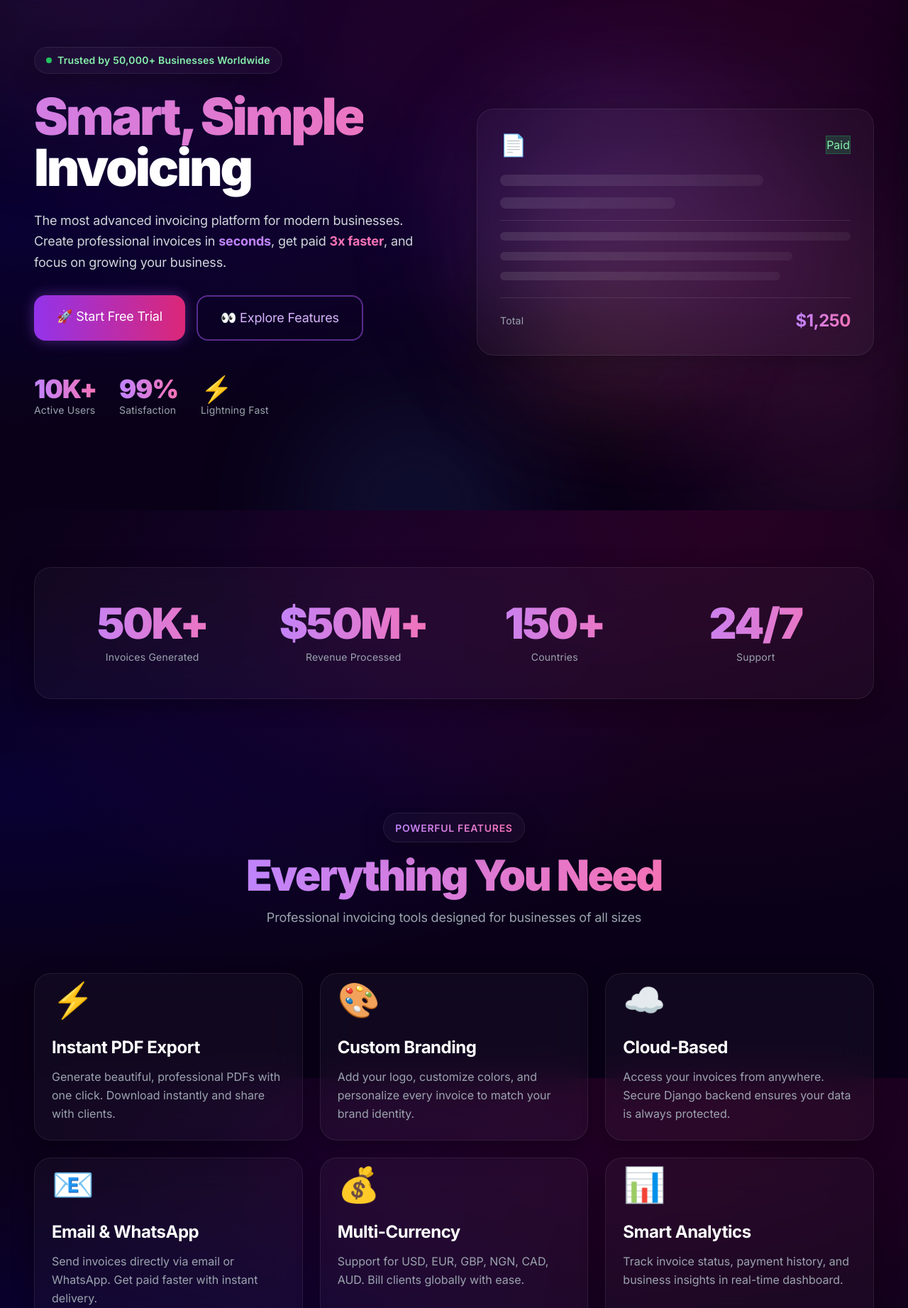
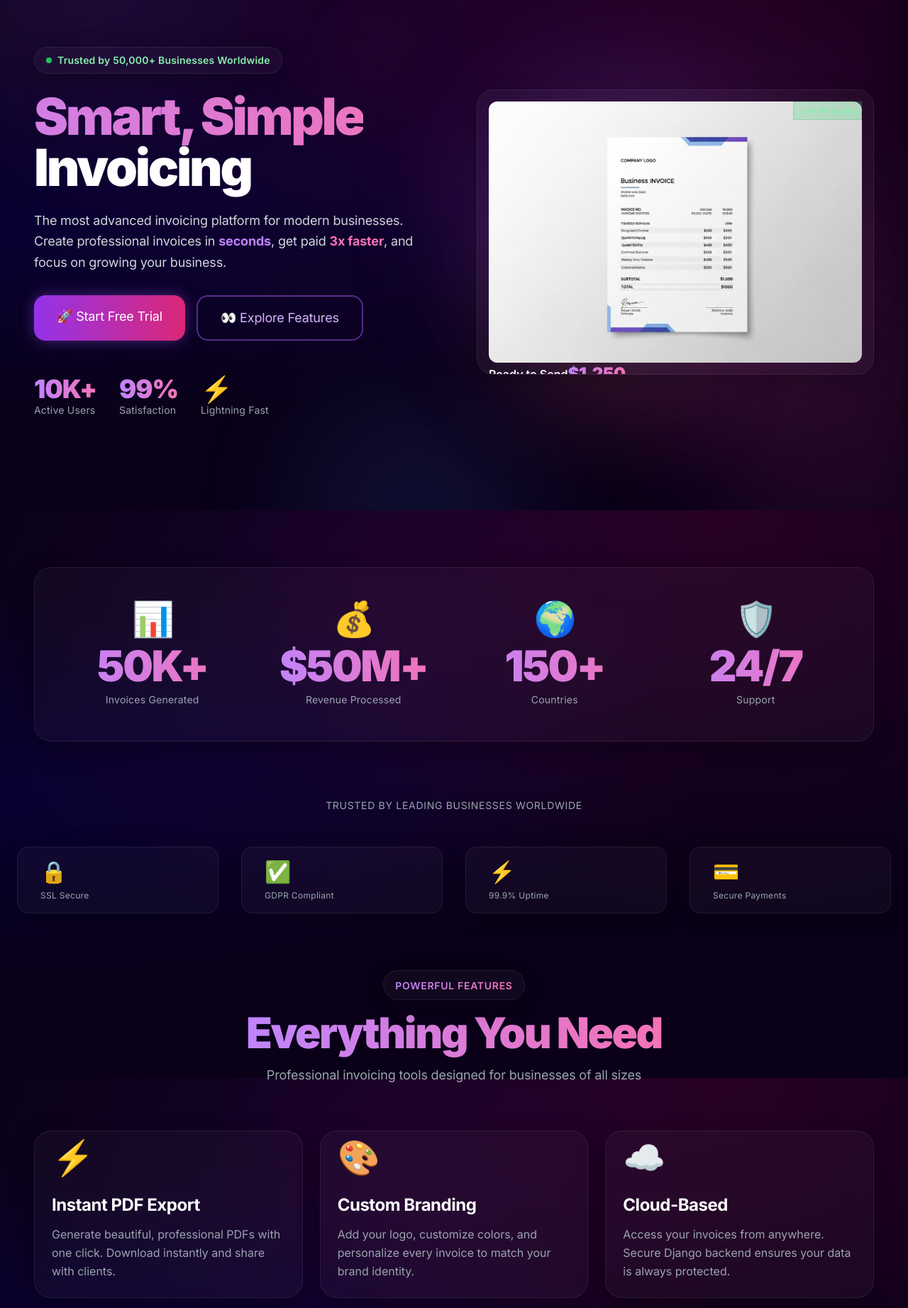
Before and after one commit to goldenjeffempire/smart-invoice, a Django app: page / in a window 1280 px wide. Shown: the part 81-1924 px from the top of the page at 71% size. Run offline with Django 5.2, Linux system fonts and the light colour scheme; some libraries are stand-ins or nearby versions.

Commit message:
Update the platform's visual appeal and user experience with new design elements
Modify UI components and templates to enhance visual appeal, introduce an animated gradient background, and update the invoice preview section. Adjust the build script to defer database migrations to the pre-deploy phase and configure render.yaml to execute migrations and cache table creation during pre-deploy.

Replit-Commit-Author: Agent
Replit-Commit-Session-Id: d601d709-abb9-419c-831b-1f3e75b95b9c
Replit-Commit-Checkpoint-Type: intermediate_checkpoint
Replit-Commit-Screenshot-Url: https://storage.googleapis.com/screenshot-production-us-central1/495f6588-9ede-43e1-baba-a6dcdcfc9f45/d601d709-abb9-419c-831b-1f3e75b95b9c/KOK7UIL

```diff
--- a/invoices/static/css/input.css
+++ b/invoices/static/css/input.css
@@ -532,6 +532,10 @@
     @apply py-20 px-6;
   }
 
+  .section-sm {
+    @apply py-12 px-6;
+  }
+
   .section-lg {
     @apply py-32 px-6;
   }
--- a/invoices/templates/invoices/landing.html
+++ b/invoices/templates/invoices/landing.html
@@ -159,23 +159,23 @@
               <!-- Glow Effect -->
               <div class="absolute inset-0 bg-gradient-primary opacity-20 blur-[100px] rounded-full"></div>
 
-              <!-- Mock Invoice Card -->
-              <div class="relative glass-card p-8 hover-lift">
-                <div class="flex items-center justify-between mb-6">
-                  <div class="text-3xl">📄</div>
-                  <span class="badge-success">Paid</span>
-                </div>
-                <div class="space-y-4 mb-6">
-                  <div class="skeleton h-4 w-3/4 rounded-lg"></div>
-                  <div class="skeleton h-4 w-1/2 rounded-lg"></div>
-                  <div class="h-px bg-white/10 my-4"></div>
-                  <div class="skeleton h-3 w-full rounded-lg"></div>
-                  <div class="skeleton h-3 w-5/6 rounded-lg"></div>
-                  <div class="skeleton h-3 w-4/5 rounded-lg"></div>
-                </div>
-                <div class="flex items-center justify-between pt-4 border-t border-white/10">
-                  <span class="text-gray-400 text-sm">Total</span>
-                  <span class="text-2xl font-bold gradient-text">$1,250</span>
+              <!-- Professional Invoice Preview -->
+              <div class="relative glass-card p-4 hover-lift overflow-hidden">
+                <div class="absolute top-4 right-4 badge-success z-10">Live Preview</div>
+                <img
+                  src="{% static 'images/Professional_invoice_document_mockup_a674a143.png' %}"
+                  alt="Professional Invoice Document Preview showing itemized services and payment details"
+                  class="w-full h-auto rounded-xl shadow-2xl"
+                  width="600"
+                  height="800"
+                  fetchpriority="high"
+                />
+                <div class="absolute inset-0 bg-gradient-to-t from-[#0a0118]/80 via-transparent to-transparent"></div>
+                <div class="absolute bottom-6 left-6 right-6">
+                  <div class="flex items-center justify-between">
+                    <span class="text-white font-semibold">Ready to Send</span>
+                    <span class="text-2xl font-black gradient-text">$1,250</span>
+                  </div>
                 </div>
               </div>
             </div>
@@ -187,24 +187,59 @@
     <!-- Stats Section -->
     <section class="section scroll-reveal">
       <div class="container-custom">
-        <div class="glass-card p-8 lg:p-12 hover-glow">
-          <div class="grid grid-cols-2 lg:grid-cols-4 gap-8 lg:gap-12 text-center">
-            <div class="hover-lift cursor-pointer">
+        <div class="glass-card p-8 lg:p-12 hover-glow relative overflow-hidden">
+          <!-- Animated Background Glow -->
+          <div class="absolute inset-0 bg-gradient-to-br from-primary-500/10 via-secondary-500/10 to-blue-500/10 animate-gradient-xy"></div>
+
+          <div class="relative z-10 grid grid-cols-2 lg:grid-cols-4 gap-8 lg:gap-12 text-center">
+            <div class="hover-lift cursor-pointer group">
+              <div class="text-5xl mb-3 transition-transform group-hover:scale-110">📊</div>
               <div class="text-4xl lg:text-6xl font-black gradient-text mb-2">50K+</div>
               <div class="text-sm text-gray-400">Invoices Generated</div>
             </div>
-            <div class="hover-lift cursor-pointer">
+            <div class="hover-lift cursor-pointer group">
+              <div class="text-5xl mb-3 transition-transform group-hover:scale-110">💰</div>
               <div class="text-4xl lg:text-6xl font-black gradient-text mb-2">$50M+</div>
               <div class="text-sm text-gray-400">Revenue Processed</div>
             </div>
-            <div class="hover-lift cursor-pointer">
+            <div class="hover-lift cursor-pointer group">
+              <div class="text-5xl mb-3 transition-transform group-hover:scale-110">🌍</div>
               <div class="text-4xl lg:text-6xl font-black gradient-text mb-2">150+</div>
               <div class="text-sm text-gray-400">Countries</div>
             </div>
-            <div class="hover-lift cursor-pointer">
+            <div class="hover-lift cursor-pointer group">
+              <div class="text-5xl mb-3 transition-transform group-hover:scale-110">🛡️</div>
               <div class="text-4xl lg:text-6xl font-black gradient-text mb-2">24/7</div>
               <div class="text-sm text-gray-400">Support</div>
             </div>
+          </div>
+        </div>
+      </div>
+    </section>
+
+    <!-- Trust Badges Section -->
+    <section class="section-sm scroll-reveal">
+      <div class="container-custom">
+        <div class="text-center mb-12">
+          <p class="text-sm text-gray-400 uppercase tracking-wider mb-6">Trusted by Leading Businesses Worldwide</p>
+        </div>
+        <div class="grid grid-cols-2 md:grid-cols-4 gap-8 items-center justify-items-center opacity-50">
+          <!-- Trust Badge Icons -->
+          <div class="glass-subtle px-8 py-4 rounded-2xl hover-lift">
+            <div class="text-3xl">🔒</div>
+            <div class="text-xs text-gray-400 mt-2">SSL Secure</div>
+          </div>
+          <div class="glass-subtle px-8 py-4 rounded-2xl hover-lift">
+            <div class="text-3xl">✅</div>
+            <div class="text-xs text-gray-400 mt-2">GDPR Compliant</div>
+          </div>
+          <div class="glass-subtle px-8 py-4 rounded-2xl hover-lift">
+            <div class="text-3xl">⚡</div>
+            <div class="text-xs text-gray-400 mt-2">99.9% Uptime</div>
+          </div>
+          <div class="glass-subtle px-8 py-4 rounded-2xl hover-lift">
+            <div class="text-3xl">💳</div>
+            <div class="text-xs text-gray-400 mt-2">Secure Payments</div>
           </div>
         </div>
       </div>
@@ -305,16 +340,16 @@
         <div class="relative max-w-5xl mx-auto mb-12">
           <div class="glass-card p-8 lg:p-12" id="demoCarousel">
             <!-- Demo Step Indicator -->
-            <div class="flex items-center justify-center gap-2 mb-8">
-              <button class="demo-dot active" data-step="0" aria-label="Step 1: Fill Details"></button>
-              <button class="demo-dot" data-step="1" aria-label="Step 2: Generate Invoice"></button>
-              <button class="demo-dot" data-step="2" aria-label="Step 3: Send & Get Paid"></button>
+            <div class="flex items-center justify-center gap-2 mb-8" role="tablist" aria-label="Invoice creation steps">
+              <button id="demo-step-0" class="demo-dot active" data-step="0" role="tab" aria-label="Step 1: Fill Details" aria-selected="true" tabindex="0"></button>
+              <button id="demo-step-1" class="demo-dot" data-step="1" role="tab" aria-label="Step 2: Generate Invoice" aria-selected="false" tabindex="-1"></button>
+              <button id="demo-step-2" class="demo-dot" data-step="2" role="tab" aria-label="Step 3: Send & Get Paid" aria-selected="false" tabindex="-1"></button>
             </div>
 
             <!-- Demo Slides -->
-            <div class="demo-slides-container relative min-h-[400px]">
+            <div class="demo-slides-container relative min-h-[400px]" role="tabpanel" aria-live="polite">
               <!-- Slide 1: Fill Details -->
-              <div class="demo-slide active" data-slide="0">
+              <div class="demo-slide active" data-slide="0" role="tabpanel" aria-labelledby="demo-step-0">
                 <div class="grid lg:grid-cols-2 gap-8 items-center">
                   <div class="order-2 lg:order-1">
                     <div class="w-16 h-16 rounded-2xl bg-gradient-to-br from-primary-500 to-purple-600 flex items-center justify-center text-3xl mb-6 shadow-glow">
@@ -340,41 +375,18 @@
                     </ul>
                   </div>
                   <div class="order-1 lg:order-2">
-                    <!-- Mockup Form -->
-                    <div class="glass-strong p-6 rounded-2xl">
-                      <div class="space-y-4">
-                        <div>
-                          <div class="skeleton h-3 w-24 rounded mb-2"></div>
-                          <div class="glass-input p-3 rounded-xl">
-                            <div class="skeleton h-4 w-3/4 rounded"></div>
-                          </div>
-                        </div>
-                        <div>
-                          <div class="skeleton h-3 w-32 rounded mb-2"></div>
-                          <div class="glass-input p-3 rounded-xl">
-                            <div class="skeleton h-4 w-1/2 rounded"></div>
-                          </div>
-                        </div>
-                        <div class="grid grid-cols-2 gap-4">
-                          <div>
-                            <div class="skeleton h-3 w-20 rounded mb-2"></div>
-                            <div class="glass-input p-3 rounded-xl">
-                              <div class="skeleton h-4 w-16 rounded"></div>
-                            </div>
-                          </div>
-                          <div>
-                            <div class="skeleton h-3 w-20 rounded mb-2"></div>
-                            <div class="glass-input p-3 rounded-xl">
-                              <div class="skeleton h-4 w-20 rounded"></div>
-                            </div>
-                          </div>
-                        </div>
-                        <div class="pt-4">
-                          <div class="btn-primary w-full opacity-60 pointer-events-none flex items-center justify-center gap-2">
-                            <span class="spinner-sm"></span>
-                            <span>Processing...</span>
-                          </div>
-                        </div>
+                    <!-- Dashboard Interface Preview -->
+                    <div class="glass-strong p-4 rounded-2xl relative overflow-hidden hover-glow">
+                      <img
+                        src="{% static 'images/Invoice_dashboard_interface_mockup_afd0a16c.png' %}"
+                        alt="Invoice dashboard showing form fields for client details, pricing, and payment terms"
+                        class="w-full h-auto rounded-xl shadow-2xl"
+                        width="600"
+                        height="500"
+                        loading="lazy"
+                      />
+                      <div class="absolute top-4 right-4">
+                        <span class="badge-info animate-pulse-glow">Interactive</span>
                       </div>
                     </div>
                   </div>
@@ -382,7 +394,7 @@
               </div>
 
               <!-- Slide 2: Generate Invoice -->
-              <div class="demo-slide" data-slide="1">
+              <div class="demo-slide" data-slide="1" role="tabpanel" aria-labelledby="demo-step-1">
                 <div class="grid lg:grid-cols-2 gap-8 items-center">
                   <div class="order-2 lg:order-1">
                     <div class="w-16 h-16 rounded-2xl bg-gradient-to-br from-secondary-500 to-pink-600 flex items-center justify-center text-3xl mb-6 shadow-glow-pink">
@@ -408,33 +420,25 @@
                     </ul>
                   </div>
                   <div class="order-1 lg:order-2">
-                    <!-- Mockup Invoice Preview -->
-                    <div class="glass-strong p-6 rounded-2xl relative overflow-hidden">
-                      <div class="absolute top-4 right-4 badge-success">Ready</div>
-                      <div class="space-y-4">
-                        <div class="flex items-center gap-3 pb-4 border-b border-white/10">
-                          <div class="text-3xl">📄</div>
-                          <div>
-                            <div class="skeleton h-4 w-32 rounded mb-1"></div>
-                            <div class="skeleton h-3 w-24 rounded"></div>
-                          </div>
-                        </div>
-                        <div class="space-y-2">
-                          <div class="skeleton h-3 w-full rounded"></div>
-                          <div class="skeleton h-3 w-5/6 rounded"></div>
-                          <div class="skeleton h-3 w-4/5 rounded"></div>
-                        </div>
-                        <div class="h-px bg-white/10"></div>
-                        <div class="flex items-center justify-between pt-2">
-                          <span class="text-gray-400 text-sm">Total Amount</span>
-                          <span class="text-2xl font-bold gradient-text">$1,250.00</span>
-                        </div>
-                        <div class="grid grid-cols-2 gap-3 pt-4">
-                          <button class="btn-outline btn-sm">
+                    <!-- Professional Invoice Document Preview -->
+                    <div class="glass-strong p-4 rounded-2xl relative overflow-hidden hover-glow">
+                      <div class="absolute top-4 right-4 badge-success z-10 animate-pulse-glow">Ready</div>
+                      <img
+                        src="{% static 'images/Professional_invoice_document_mockup_a674a143.png' %}"
+                        alt="Generated professional invoice PDF ready for download and sending"
+                        class="w-full h-auto rounded-xl shadow-2xl"
+                        width="600"
+                        height="800"
+                        loading="lazy"
+                      />
+                      <div class="absolute inset-0 bg-gradient-to-t from-[#0a0118]/70 via-transparent to-transparent"></div>
+                      <div class="absolute bottom-6 left-6 right-6 z-10">
+                        <div class="grid grid-cols-2 gap-3">
+                          <button class="btn-outline btn-sm backdrop-blur-xl">
                             👁️ Preview
                           </button>
                           <button class="btn-primary btn-sm">
-                            📥 Download
+                            📥 Download PDF
                           </button>
                         </div>
                       </div>
@@ -444,7 +448,7 @@
               </div>
 
               <!-- Slide 3: Send & Get Paid -->
-              <div class="demo-slide" data-slide="2">
+              <div class="demo-slide" data-slide="2" role="tabpanel" aria-labelledby="demo-step-2">
                 <div class="grid lg:grid-cols-2 gap-8 items-center">
                   <div class="order-2 lg:order-1">
                     <div class="w-16 h-16 rounded-2xl bg-gradient-to-br from-orange-500 to-red-600 flex items-center justify-center text-3xl mb-6 shadow-glow">
@@ -711,6 +715,34 @@
 
   {% include "invoices/includes/footer.html" %}
 
+  <!-- Floating Help Button -->
+  <div class="fixed bottom-6 right-6 z-50">
+    <button id="helpButton"
+            class="btn-primary btn-icon w-14 h-14 rounded-full shadow-glow-xl hover:scale-110 transition-transform group"
+            aria-label="Open help menu"
+            aria-expanded="false"
+            aria-controls="helpTooltip">
+      <svg class="w-6 h-6" fill="none" stroke="currentColor" viewBox="0 0 24 24" aria-hidden="true">
+        <path stroke-linecap="round" stroke-linejoin="round" stroke-width="2" d="M8.228 9c.549-1.165 2.03-2 3.772-2 2.21 0 4 1.343 4 3 0 1.4-1.278 2.575-3.006 2.907-.542.104-.994.54-.994 1.093m0 3h.01M21 12a9 9 0 11-18 0 9 9 0 0118 0z"/>
+      </svg>
+      <span class="sr-only">Get Help</span>
+    </button>
+
+    <!-- Help Tooltip -->
+    <div id="helpTooltip"
+         class="hidden absolute bottom-full right-0 mb-3 w-64 glass-card p-4 shadow-glass-xl"
+         role="menu"
+         aria-label="Help menu">
+      <div class="text-sm font-semibold text-white mb-2">Need Help?</div>
+      <p class="text-xs text-gray-300 mb-3">We're here to assist you with any questions!</p>
+      <div class="space-y-2" role="group">
+        <a href="{% url 'faq' %}" class="block text-xs text-primary-300 hover:text-primary-200 transition-colors focus:outline-none focus:ring-2 focus:ring-primary-500 rounded p-1" role="menuitem">📖 View FAQ</a>
+        <a href="{% url 'support' %}" class="block text-xs text-primary-300 hover:text-primary-200 transition-colors focus:outline-none focus:ring-2 focus:ring-primary-500 rounded p-1" role="menuitem">💬 Contact Support</a>
+        <a href="https://onome-portfolio-ten.vercel.app/" target="_blank" rel="noopener noreferrer" class="block text-xs text-primary-300 hover:text-primary-200 transition-colors focus:outline-none focus:ring-2 focus:ring-primary-500 rounded p-1" role="menuitem">👨‍💻 About Developer</a>
+      </div>
+    </div>
+  </div>
+
   <!-- JavaScript -->
   <script>
     // Progress Bar
@@ -818,7 +850,10 @@
       });
 
       dots.forEach((dot, index) => {
-        dot.classList.toggle('active', index === currentSlide);
+        const isActive = index === currentSlide;
+        dot.classList.toggle('active', isActive);
+        dot.setAttribute('aria-selected', isActive);
+        dot.setAttribute('tabindex', isActive ? '0' : '-1');
       });
 
       if (currentSlide === totalSlides - 1) {
@@ -861,6 +896,50 @@
       document.addEventListener('keydown', (e) => {
         if (e.key === 'ArrowLeft') prevSlide();
         if (e.key === 'ArrowRight') nextSlide();
+      });
+    }
+
+    // Help Button Tooltip
+    const helpButton = document.getElementById('helpButton');
+    const helpTooltip = document.getElementById('helpTooltip');
+
+    if (helpButton && helpTooltip) {
+      function toggleHelp(show) {
+        const isVisible = !helpTooltip.classList.contains('hidden');
+        if (show === undefined) show = !isVisible;
+
+        helpTooltip.classList.toggle('hidden', !show);
+        helpButton.setAttribute('aria-expanded', show);
+
+        if (show) {
+          const firstLink = helpTooltip.querySelector('a');
+          if (firstLink) firstLink.focus();
+        }
+      }
+
+      helpButton.addEventListener('click', (e) => {
+        e.stopPropagation();
+        toggleHelp();
+      });
+
+      helpButton.addEventListener('keydown', (e) => {
+        if (e.key === 'Enter' || e.key === ' ') {
+          e.preventDefault();
+          toggleHelp();
+        }
+      });
+
+      document.addEventListener('click', (e) => {
+        if (!helpButton.contains(e.target) && !helpTooltip.contains(e.target)) {
+          toggleHelp(false);
+        }
+      });
+
+      document.addEventListener('keydown', (e) => {
+        if (e.key === 'Escape' && !helpTooltip.classList.contains('hidden')) {
+          toggleHelp(false);
+          helpButton.focus();
+        }
       });
     }
   </script>
--- a/render.yaml
+++ b/render.yaml
@@ -5,6 +5,7 @@ services:
     plan: starter
     buildCommand: "./build.sh"
     startCommand: "gunicorn smart_invoice.wsgi:application --bind 0.0.0.0:$PORT --workers 4 --threads 2 --worker-class gthread --worker-tmp-dir /dev/shm --log-file - --access-logfile - --error-logfile -"
+    preDeployCommand: "python manage.py migrate --no-input && python manage.py createcachetable"
     envVars:
       - key: PYTHON_VERSION
         value: 3.11.0
```
Also changed, not shown: invoices/static/images/Invoice_dashboard_interface_mockup_afd0a16c.png (added), invoices/static/images/Professional_invoice_document_mockup_a674a143.png (added), 2 other files.
